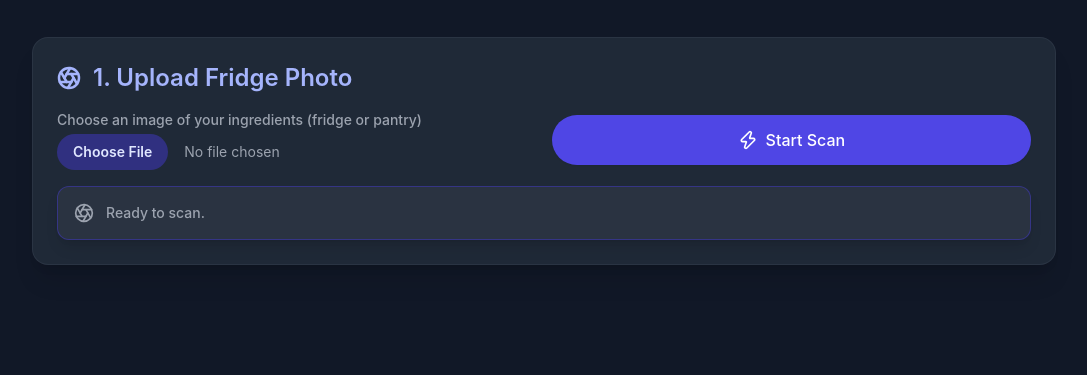
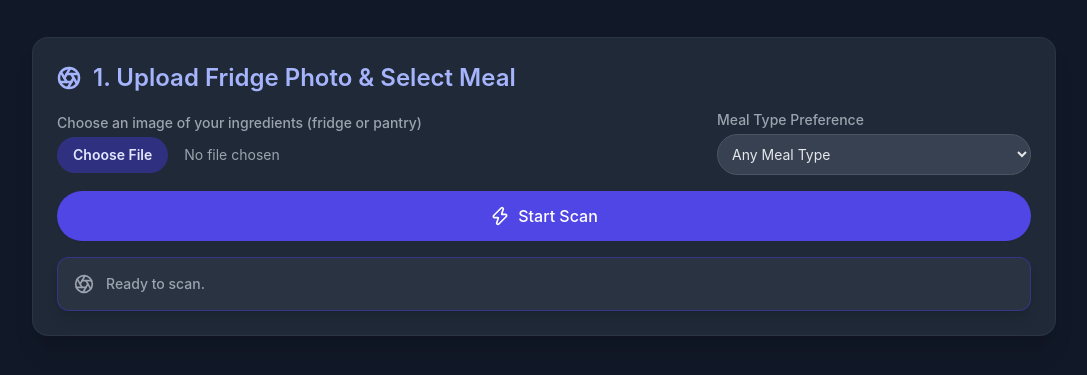
Before and after one commit to ghirrda/Fridge-Friend, a plain HTML site: page index.html in a window 1280 px wide. Shown: the part 119-494 px from the top of the page, without its empty margins (96-1183 px from the left). Drawn offline with nearby package versions, Linux system fonts and the light colour scheme.

Commit message:
Update index.html

```diff
--- a/index.html
+++ b/index.html
@@ -38,11 +38,12 @@
         <div class="bg-gray-800 p-6 rounded-2xl shadow-xl border border-gray-700/50">
             <h2 class="text-2xl font-semibold mb-4 flex items-center text-indigo-300 icon-container">
                 <i data-lucide="aperture" class="w-6 h-6 mr-3"></i>
-                1. Upload Fridge Photo
+                1. Upload Fridge Photo & Select Meal
             </h2>
 
-            <div class="flex flex-col sm:flex-row gap-4 items-center">
-                <div class="w-full sm:w-1/2">
+            <div class="grid grid-cols-1 md:grid-cols-3 gap-4 items-center">
+                <!-- File Input -->
+                <div class="md:col-span-2">
                     <label class="block text-gray-400 text-sm font-medium mb-1" for="fileInput">
                         Choose an image of your ingredients (fridge or pantry)
                     </label>
@@ -59,14 +60,33 @@
                     />
                 </div>
 
-                <button
-                    id="scanButton"
-                    class="w-full sm:w-1/2 flex items-center justify-center px-4 py-3 border border-transparent text-base font-medium rounded-full shadow-sm text-white bg-indigo-600 hover:bg-indigo-700 disabled:bg-indigo-800 disabled:cursor-not-allowed transition duration-150"
-                >
-                    <i data-lucide="zap" id="scanIcon" class="w-5 h-5 mr-2"></i>
-                    <span id="scanText">Start Scan</span>
-                </button>
+                <!-- Meal Type Dropdown -->
+                <div class="md:col-span-1">
+                    <label class="block text-gray-400 text-sm font-medium mb-1" for="mealSelect">
+                        Meal Type Preference
+                    </label>
+                    <select
+                        id="mealSelect"
+                        class="w-full p-2.5 rounded-full text-sm bg-gray-700 border border-gray-600 text-gray-200 focus:ring-indigo-500 focus:border-indigo-500"
+                    >
+                        <option value="Any">Any Meal Type</option>
+                        <option value="Breakfast">Breakfast</option>
+                        <option value="Lunch">Lunch</option>
+                        <option value="Dinner">Dinner</option>
+                        <option value="Snack">Snack</option>
+                    </select>
+                </div>
             </div>
+
+            <!-- Scan Button -->
+            <button
+                id="scanButton"
+                class="w-full flex items-center justify-center mt-4 px-4 py-3 border border-transparent text-base font-medium rounded-full shadow-sm text-white bg-indigo-600 hover:bg-indigo-700 disabled:bg-indigo-800 disabled:cursor-not-allowed transition duration-150"
+            >
+                <i data-lucide="zap" id="scanIcon" class="w-5 h-5 mr-2"></i>
+                <span id="scanText">Start Scan</span>
+            </button>
+
 
             <div id="loadingIndicator" class="flex items-center space-x-3 text-sm font-medium p-4 bg-white/5 border border-indigo-700/50 rounded-xl shadow-lg mt-4">
                 <i data-lucide="aperture" id="loadIcon" class="w-5 h-5 text-gray-400"></i>
@@ -126,6 +146,7 @@
     <script>
         const DOM = {
             fileInput: document.getElementById('fileInput'),
+            mealSelect: document.getElementById('mealSelect'), // NEW: Meal selection dropdown
             scanButton: document.getElementById('scanButton'),
             scanIcon: document.getElementById('scanIcon'),
             scanText: document.getElementById('scanText'),
@@ -151,6 +172,7 @@
             ingredients: [],
             recipes: [],
             selectedRecipe: null,
+            mealType: 'Any', // NEW: Default meal type
             apiUrl: 'https://generativelanguage.googleapis.com/v1beta/models/gemini-2.5-flash-preview-05-20:generateContent?key=',
             // --- INSTRUCTION: Your Gemini API key is now embedded below. ---
             apiKey: "AIzaSyC5SRFpahhhjIVDrClGHkrxsa56aG8Gmrw",
@@ -363,8 +385,10 @@
                 }
 
                 const ingredientsList = availableIngredients.join(', ');
-                // FIX APPLIED: Removed unnecessary backslash before backtick
-                const userQuery = `Based on the following available ingredients: ${ingredientsList}. Generate 3 unique and creative recipe ideas. For each recipe, provide the name, a short description, and a complete list of all ingredients required (not just the available ones).`;
+                const mealPreference = STATE.mealType !== 'Any' ? ` that is suitable for a ${STATE.mealType} meal` : '';
+
+                // UPDATED QUERY: Includes meal preference
+                const userQuery = `Based on the following available ingredients: ${ingredientsList}. Generate 3 unique and creative recipe ideas${mealPreference}. For each recipe, provide the name, a short description, and a complete list of all ingredients required (not just the available ones).`;
 
                 const payload = {
                     contents: [{ parts: [{ text: userQuery }] }],
@@ -547,7 +571,17 @@
             }
         };
 
+        const handleMealChange = (event) => {
+            STATE.mealType = event.target.value;
+            // Optionally, clear recipes if the user changes the meal type after a scan
+            STATE.recipes = [];
+            STATE.selectedRecipe = null;
+            renderRecipes();
+            renderRecipeDetails();
+        };
+
         DOM.fileInput.addEventListener('change', handleFileChange);
+        DOM.mealSelect.addEventListener('change', handleMealChange);
         DOM.scanButton.addEventListener('click', scanFridge);
 
         // Initialize Lucide icons on load
```
